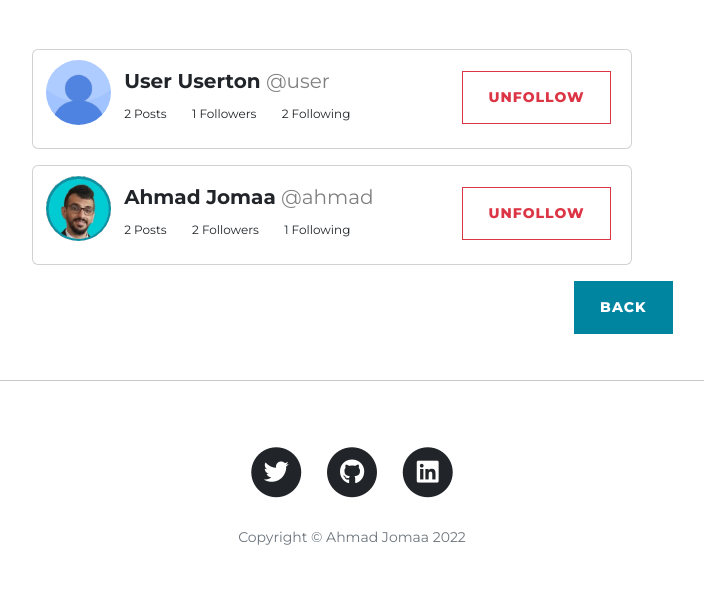
After one commit to AhMadness/DjangoBlog, a Django app: page /blog/profile/admin/following/ in a window 1280 px wide. The commit adds this page. Shown: the part 533-1146 px from the top of the page, without its empty margins (288-992 px from the left). Run offline with Django 4.2, Linux system fonts and the light colour scheme; a user stored in the database is signed in; data comes from the database, SQL or seed files in the repository; both versions use the stored data as it was after the commit; some libraries are stand-ins or nearby versions.

Commit message:
Follow Commit

```diff
--- a/blog/models.py
+++ b/blog/models.py
@@ -18,8 +18,8 @@ class UserProfile(models.Model):
     pfp = models.ImageField(verbose_name='Profile Picture', blank=True, null=True, upload_to="images/profile")
     bg = models.ImageField(verbose_name='Background Image', blank=True, null=True, upload_to="images/background")
 
-    # For following
-    # follows = models.ManyToManyField("self", related_name="followed_by", blank=True, symmetrical=False,)  # if symmetrical is True it means that both must follow each other, as in the case of "add friend"
+    # For following and followers (related_name=followers automatically is opposite of following, all we need to do is reference related_name)
+    following = models.ManyToManyField("self", related_name="followers", blank=True, symmetrical=False,)  # if symmetrical is True it means that both must follow each other, as in the case of "add friend"
 
     # For website display
     # website = models.CharField(max_length=64, null=True, blank=True)
--- /dev/null
+++ b/blog/templates/blog/following.html
@@ -0,0 +1,77 @@
+{% extends 'blog/base.html' %}
+{% load static %}
+
+{% block title %}{{ user.username|title }} | {% endblock %}
+
+{% block content %}
+  <!-- Page Header -->
+  {% if host.userprofile.bg %}
+    <header class="masthead" style="background-image: url({{ host.userprofile.bg.url }})">
+  {% else %}
+    <header class="masthead" style="background-image: url({% static 'images/default_bg.png' %})">
+  {% endif %}
+    <div class="overlay"></div>
+    <div class="container">
+      <div class="row">
+        <div class="col-lg-8 col-md-10 mx-auto">
+          <div class="site-heading">
+            <h1>{{ host.username|title }}'s Profile</h1>
+            {% if user.username == host.username %}
+              <span class="subheading">{{user.first_name|title}}'s Following</span>
+            {% else %}
+              <span class="subheading">Viewing {{host.first_name|title}}'s Following</span>
+            {% endif %}
+          </div>
+        </div>
+      </div>
+    </div>
+  </header>
+
+  <div class="container">
+    <div class="row">
+      <div class="col-lg-7 col-md-10 mx-auto">
+        {% for follows in following %}
+        <div class="card mb-3" style="height:100px; width: 600px;">
+          <div class="row no-gutters">
+            <div class="col-md-2" style="text-align:center; padding-right:0">
+              <a href="{% url 'blog:user_posts' follows.user.username %}">
+              {% if follows.pfp %}
+                  <img class="rounded-circle mt-2" style="margin:10px 10px 0 !important" src="{{follows.pfp.url}}" alt="avatar" width="65" height="65" />
+              {% else %}
+                  <img class="rounded-circle mt-2" style="margin:10px 10px 0 !important" src="{% static 'images/default_img.jpg' %}" alt="avatar" width="65" height="65" />
+              {% endif %}
+              </a>
+            </div>
+            <div class="col-md-6" style="padding-left:0;">
+              <div class="card-body" style="padding-left:0">
+                <hS class="card-title"><strong>{{ follows.user.first_name|title }} {{follows.user.last_name|title }}</strong>  <a href="{% url 'blog:user_posts' follows.user.username %}" style="text-decoration:none; color:grey;"> @{{ follows.user.username }}</a></hs>
+                  <br>
+                  <ul style="padding-left:0;">
+                    <li style="font-size:12px; display:inline-block; padding-right:20px">{{ follows.num_posts }} Posts</li>
+                    <li style="font-size:12px; display:inline-block; padding-right:20px"><a style="text-decoration: none">{{follows.num_followers}} Followers</a></li>
+                    <li style="font-size:12px; display:inline-block; padding-right:20px"><a style="text-decoration: none">{{follows.num_following}} Following</a></li>
+                  </ul>
+                  {% if request.user != follows.user %}
+                  <form method="POST">
+                    {% csrf_token %}
+                    <input type="hidden" name="following_id" value="{{follows.user.userprofile.id}}">
+                    {% if request.user.userprofile in follows.user.userprofile.following.all %}
+                      <button href="" class="btn btn-outline-danger" name="follow" value="unfollow" type="submit" style="float:right; position:absolute; right:0; bottom:0; margin-right:20px; margin-bottom:24px;">Unfollow</button>
+                    {% else %}
+                      <button href="" class="btn btn-outline-primary" name="follow" value="follow" type="submit" style="float:right; position:absolute; right:0; bottom:0; margin-right:20px; margin-bottom:24px;;">Follow</button>
+                    {% endif %}
+                  </form>
+                  {% endif %}
+              </div>
+            </div>
+          </div>
+        </div>
+        {% endfor %}
+        <a class="btn btn-primary float-right" style="float: right;" href="{% url 'blog:user_posts' host.username %}">Back</a>
+      </div>
+    </div>
+  </div>
+  <br>
+  <hr>
+
+{% endblock %}
--- a/blog/urls.py
+++ b/blog/urls.py
@@ -20,5 +20,8 @@ urlpatterns = [
     path("post/like/<int:pk>/", views.LikeView, name="like_post"),
     path("post/<int:post_pk>/comment/<int:comment_pk>/remove/", views.delete_comment, name="remove_comment"),
     path("post/<int:post_pk>/comment/<int:comment_pk>/edit/", views.update_comment, name="edit_comment"),
-    path("search/", views.search, name="search")
+    path("search/", views.search, name="search"),
+    path("profile/<str:username>/followers/", views.FollowersView, name="followers"),
+    path("profile/<str:username>/following/", views.FollowingView, name="following"),
+
 ]
--- a/blog/views.py
+++ b/blog/views.py
@@ -10,7 +10,7 @@ from django.contrib.auth.forms import UserCreationForm, PasswordChangeForm
 from django.contrib.auth.views import PasswordChangeView
 from django.contrib import messages
 from django.contrib.messages.views import SuccessMessageMixin
-from blog.models import BlogPost, CommentPost
+from blog.models import BlogPost, CommentPost, UserProfile
 from .forms import UserRegisterForm, CommentForm, PostForm, EditProfileForm, ChangePasswordForm, ProfileForm, ContactForm
 from django.db import transaction
 from django.contrib.auth.decorators import login_required
@@ -28,9 +28,18 @@ from django.core.mail import send_mail
 class HomeView(ListView):
     template_name = "blog/home.html"
     model = BlogPost
-    queryset = BlogPost.objects.all()
+    # queryset = BlogPost.objects.all()
     context_object_name = "posts"
     ordering = ["-date"]  # "-id" also works since latest post id is equal to previous post id + 1
+
+    def get_queryset(self):
+        if not self.request.user.is_authenticated:
+            return BlogPost.objects.all().order_by("-date")
+        else:
+            following = self.request.user.userprofile.following.all()
+            following_users = User.objects.filter(userprofile__in=following)
+            # return BlogPost.objects.filter(author__in=following_users)
+            return BlogPost.objects.filter(Q(author__in=following_users) | Q(author=self.request.user)).order_by("-date")
 
 # ABOUT
 
@@ -176,11 +185,77 @@ def CategoryView(request, genre):
     return render(request, "blog/categories.html", {"genre":genre, "list_by_category":list_by_category})
 
 
+# PROFILE
 def ProfileView(request, username):
-    # all_categories = [category[1] for category in BlogPost.choices]
     user_posts = BlogPost.objects.filter(author__username=username).order_by("-date")
+    num_posts = user_posts.count()
     host = User.objects.get(username=username)
-    return render(request, "blog/user_posts.html", {"username":username, "user_posts":user_posts, "host":host})
+    if request.user.is_authenticated:
+        current_user = request.user.userprofile
+    num_followers = host.userprofile.followers.count()
+    num_following = host.userprofile.following.count()
+    if request.method == "POST":
+        action = request.POST["follow"]
+        if action == "unfollow":
+            user_profile = UserProfile.objects.get(user__username=username)
+            current_user.following.remove(user_profile)
+        elif action == "follow":
+            user_profile = UserProfile.objects.get(user__username=username)
+            current_user.following.add(user_profile)
+        return redirect("blog:user_posts", host.username)
+    return render(request, "blog/user_posts.html", {"username":username, "user_posts":user_posts, "host":host, 'num_posts':num_posts, 'num_followers':num_followers, 'num_following':num_following})
+
+# FOLLOWERS
+
+def FollowersView(request, username):
+    host = User.objects.get(username=username)
+    host_profile = UserProfile.objects.get(user=host)
+    followers = host_profile.followers.all()
+    current_user = request.user.userprofile
+
+    for follower in followers:
+        follower.num_posts = BlogPost.objects.filter(author=follower.user).count()
+        follower.num_followers = follower.user.userprofile.followers.count()
+        follower.num_following = follower.user.userprofile.following.count()
+
+    if request.method == "POST":
+        action = request.POST.get("follow")
+        follower_id = request.POST.get("follower_id")
+        follower_user = UserProfile.objects.get(id=follower_id)
+        if action == "unfollow":
+            current_user.following.remove(follower_user)
+        elif action == "follow":
+            current_user.following.add(follower_user)
+        current_user.save()
+        return redirect("blog:followers", host.username)
+
+    return render(request, "blog/followers.html", {"username":username, "host":host, "followers": followers, "current_user": current_user})
+
+# FOLLOWING
+
+def FollowingView(request, username):
+    host = User.objects.get(username=username)
+    host_profile = UserProfile.objects.get(user=host)
+    following = host_profile.following.all()
+    current_user = request.user.userprofile
+
+    for follows in following:
+        follows.num_posts = BlogPost.objects.filter(author=follows.user).count()
+        follows.num_followers = follows.user.userprofile.followers.count()
+        follows.num_following = follows.user.userprofile.following.count()
+
+    if request.method == "POST":
+        action = request.POST.get("follow")
+        following_id = request.POST.get("following_id")
+        following_user = UserProfile.objects.get(id=following_id)
+        if action == "unfollow":
+            current_user.following.remove(following_user)
+        elif action == "follow":
+            current_user.following.add(following_user)
+        current_user.save()
+        return redirect("blog:following", host.username)
+
+    return render(request, "blog/following.html", {"username":username, "host":host, "following": following, "current_user": current_user})
 
 
 # LIKE
--- a/djangoBlog/settings.py
+++ b/djangoBlog/settings.py
@@ -137,6 +137,6 @@ CKEDITOR_CONFIGS = {
 EMAIL_BACKEND = 'django.core.mail.backends.smtp.EmailBackend'
 EMAIL_HOST = "smtp.gmail.com"
 EMAIL_POST = "587"
-EMAIL_HOST_USER = "example@gmail.com"
-EMAIL_HOST_PASSWORD = "password"
+EMAIL_HOST_USER = "ahmad.jommaa95@gmail.com"
+EMAIL_HOST_PASSWORD = "uldjrappejbrfpoe"
 EMAIL_USE_TLS = True
```
Also changed, not shown: blog/templates/blog/followers.html (added, +78 -0 lines), blog/templates/blog/home.html (+4 -7 lines), blog/templates/blog/user_posts.html (+17 -2 lines), templates/registration/login.html (+6 -5 lines), blog/migrations/0007_userprofile_following.py (added), db.sqlite3.
